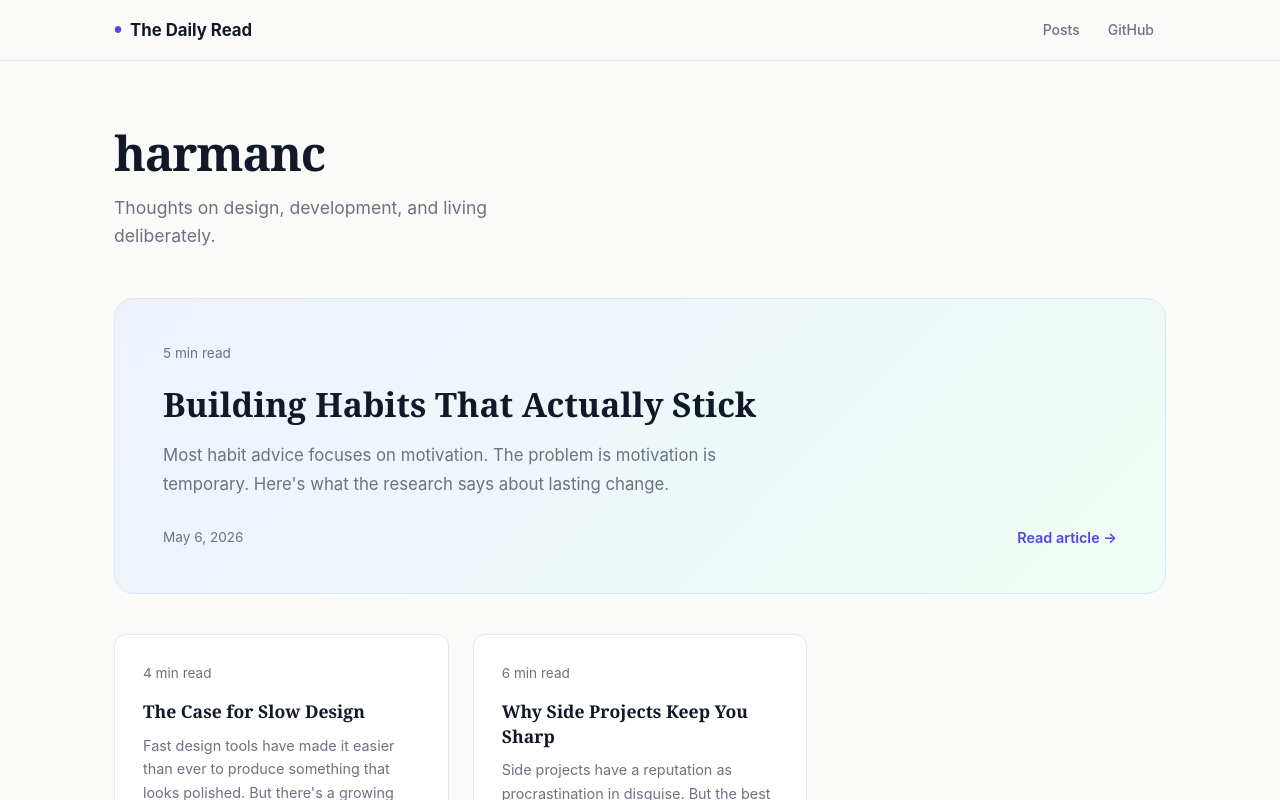
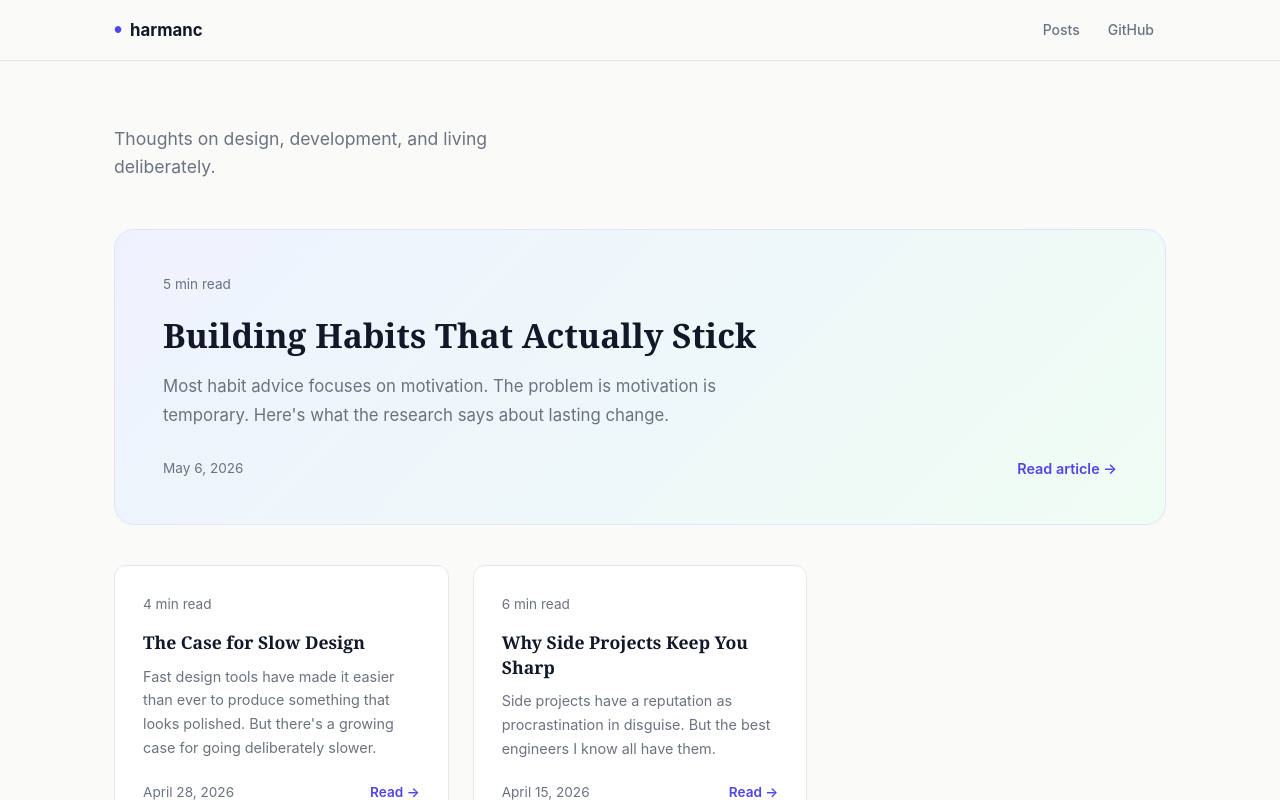
Before and after one commit to harzilla07-lab/name-page, a React (Vite) app: page / in a window 1280 px wide. Shown: the top 800 px of the page. Built offline with nearby package versions, Linux system fonts and the light colour scheme.

Commit message:
Move harmanc title to navbar, remove from hero

```diff
--- a/src/App.jsx
+++ b/src/App.jsx
@@ -22,7 +22,6 @@ export default function App() {
       <main className="home">
         <div className="container">
           <div className="hero">
-            <h1 className="hero-title">harmanc</h1>
             <p className="hero-subtitle">Thoughts on design, development, and living deliberately.</p>
           </div>
           {featured && (
--- a/src/components/Header.jsx
+++ b/src/components/Header.jsx
@@ -4,7 +4,7 @@ export default function Header({ onLogoClick }) {
       <div className="header-inner">
         <button className="logo" onClick={onLogoClick}>
           <span className="logo-mark">●</span>
-          <span>The Daily Read</span>
+          <span>harmanc</span>
         </button>
         <nav className="header-nav">
           <button className="nav-link" onClick={onLogoClick}>Posts</button>
```
